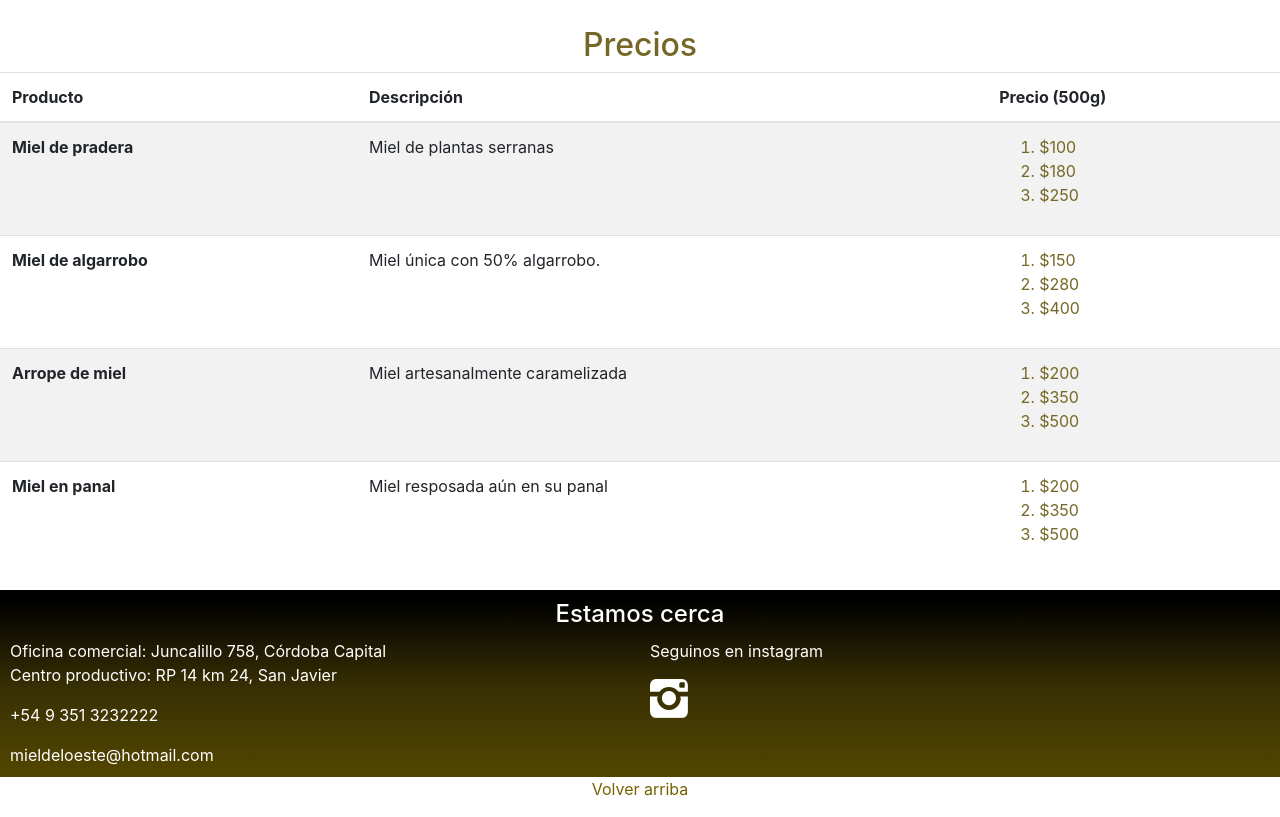
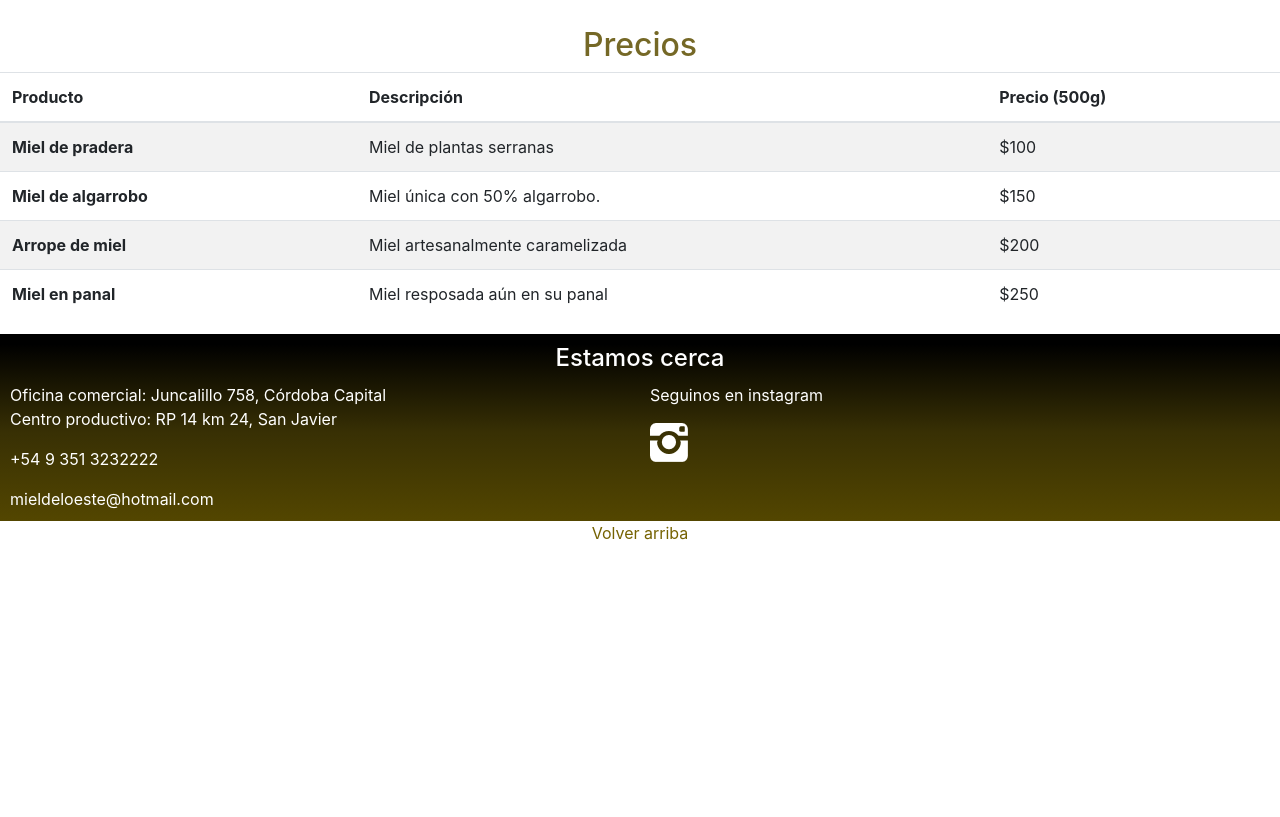
Before and after one commit to CarlosSalez/miel_del_oeste, a website: page pages/productos.html in a window 1280 px wide. Shown: the part 855-1672 px from the top of the page. After the commit the page ends 1416 px from the top, so only its background shows below. Drawn offline with nearby package versions, Linux system fonts and the light colour scheme.

Commit message:
corregí tabla

```diff
--- a/pages/productos.html
+++ b/pages/productos.html
@@ -127,47 +127,26 @@
                     <th scope="row">Miel de pradera</th>
                     <td>Miel de plantas serranas
                     </td>
-                    <td>
-                        <ol>
-                            <li>$100</li>
-                            <li>$180</li>
-                            <li>$250</li>
-                        </ol>
-                    </td>
+                    <td>$100</td>
                 </tr>
                 <tr>
                     <th scope="row">Miel de algarrobo</th>
                     <td>Miel única con 50% algarrobo.
                     </td>
-                    <td>
-                        <ol>
-                            <li>$150</li>
-                            <li>$280</li>
-                            <li>$400</li>
-                        </ol>
+                    <td>$150
                     </td>
                 </tr>
                 <tr>
                     <th scope="row">Arrope de miel</th>
                     <td>Miel artesanalmente caramelizada</td>
-                    <td>
-                        <ol>
-                            <li>$200</li>
-                            <li>$350</li>
-                            <li>$500</li>
-                        </ol>
+                    <td>$200
                     </td>
                 </tr>
                 <tr>
                     <th scope="row">Miel en panal</th>
                     <td>Miel resposada aún en su panal
                     </td>
-                    <td>
-                        <ol>
-                            <li>$200</li>
-                            <li>$350</li>
-                            <li>$500</li>
-                        </ol>
+                    <td>$250
                     </td>
             </tbody>
         </table>
--- a/scss/estructura.scss
+++ b/scss/estructura.scss
@@ -4,6 +4,10 @@ h1 {
 
 body{
     margin: 0;
+}
+
+td {
+    padding: 6px;
 }
 
 /*Promo*/
```
Also changed, not shown: css/Styles.css.
